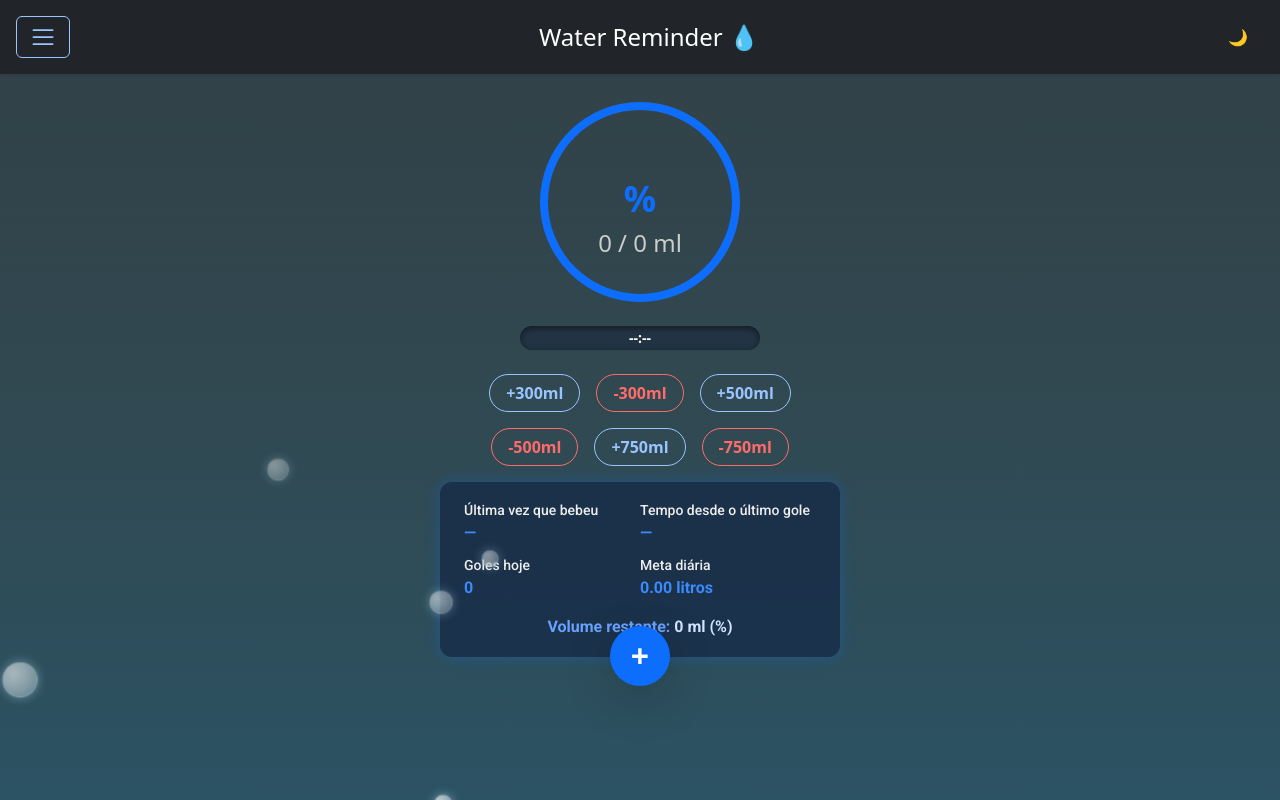
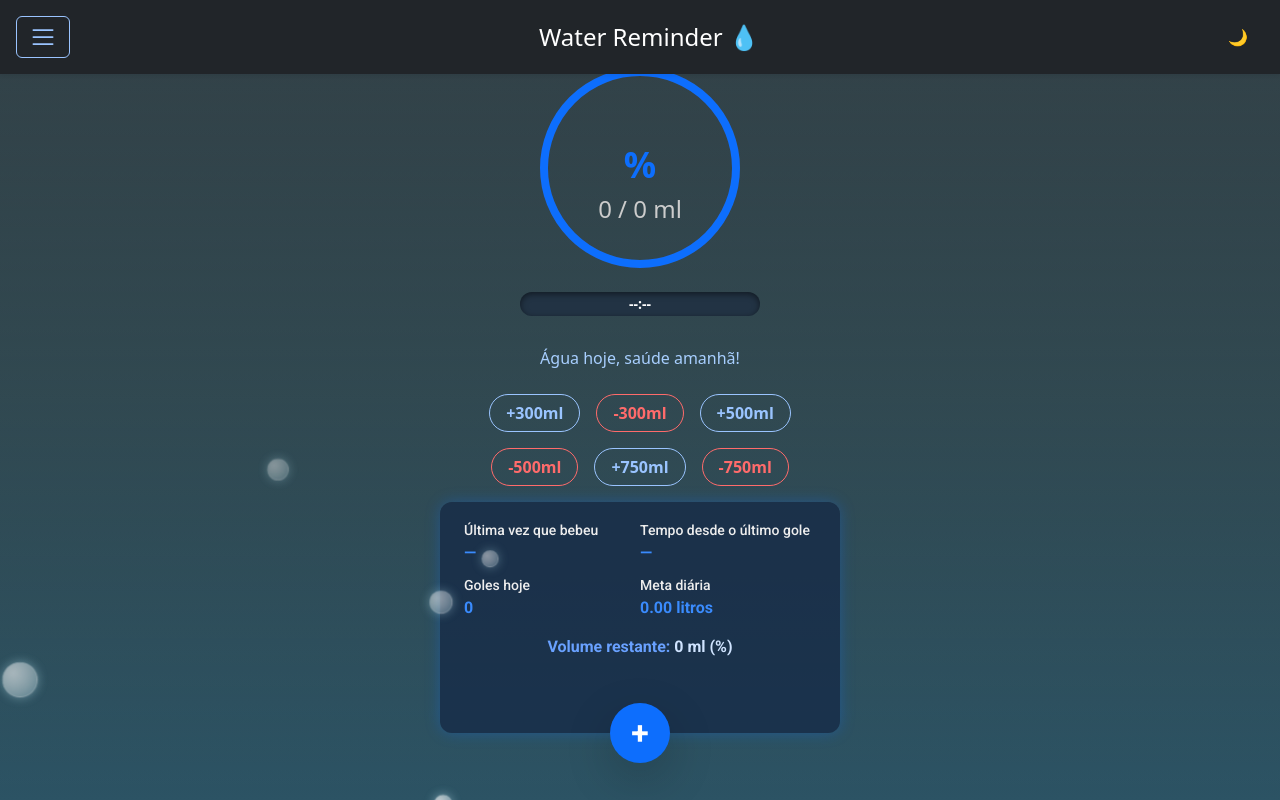
Before and after one commit to diegosadock/waterapp, an Angular app: page / in a window 1280 px wide. Built offline with nearby package versions, Linux system fonts and the light colour scheme.

Commit message:
integra botão de + ao menu de informações

```diff
--- a/src/app/modais/home/home.component.html
+++ b/src/app/modais/home/home.component.html
@@ -116,6 +116,10 @@
   </div>
 </div>
 
+<div style="margin-top: 30px; text-align: center; font-size: 16px; font-weight: 500; color: #a8cfff;">
+  {{ fraseMotivacional }}
+</div>
+
 
 
 
@@ -134,17 +138,19 @@
   </div>
 
  <div
-  class="info-extras d-flex flex-wrap justify-content-between align-items-center mt-3 w-100"
+  class="info-extras d-flex flex-wrap justify-content-between align-items-center mt-3 w-100 position-relative"
   style="
     max-width: 400px;
     background: rgba(20, 40, 70, 0.75);
     border-radius: 12px;
-    padding: 18px 24px;
+    padding: 18px 24px 60px; /* espaço extra embaixo pro botão */
     font-family: 'Roboto', sans-serif;
     color: #eee;
     box-shadow: 0 0 15px rgba(13, 110, 253, 0.3);
+    margin: 0 auto;
   "
 >
+  <!-- Informações -->
   <div style="flex: 1 1 48%; margin-bottom: 10px;">
     <div style="font-weight: 500; font-size: 14px;">Última vez que bebeu</div>
     <div style="font-weight: 700; font-size: 16px; color: #3a8bfd;">
@@ -177,15 +183,27 @@
       </span>
     </div>
   </div>
-</div>
-  </main>
 
-  <!-- Botão flutuante centralizado verticalmente -->
-  <button class="btn btn-primary rounded-circle shadow-lg position-fixed"
-    style="top: 82%; left: 50%; transform: translate(-50%, -50%); width: 60px; height: 60px; font-size: 32px; z-index: 1030;"
-    (click)="adicionarAgua(customVolumes[0])" aria-label="Adicionar água rápido" type="button">
+  <!-- Botão acoplado na parte inferior do quadrado -->
+  <button
+    class="btn btn-primary rounded-circle shadow-lg"
+    style="
+      position: absolute;
+      bottom: -30px;
+      left: 50%;
+      transform: translateX(-50%);
+      width: 60px;
+      height: 60px;
+      font-size: 32px;
+      z-index: 10;
+    "
+    (click)="adicionarAgua(customVolumes[0])"
+    aria-label="Adicionar água rápido"
+    type="button"
+  >
     +
   </button>
+
 
   <!-- BOTÕES INVISÍVEIS PARA MODAIS -->
   <button type="button" style="visibility: hidden;" class="btn btn-primary" data-bs-toggle="modal"
```
